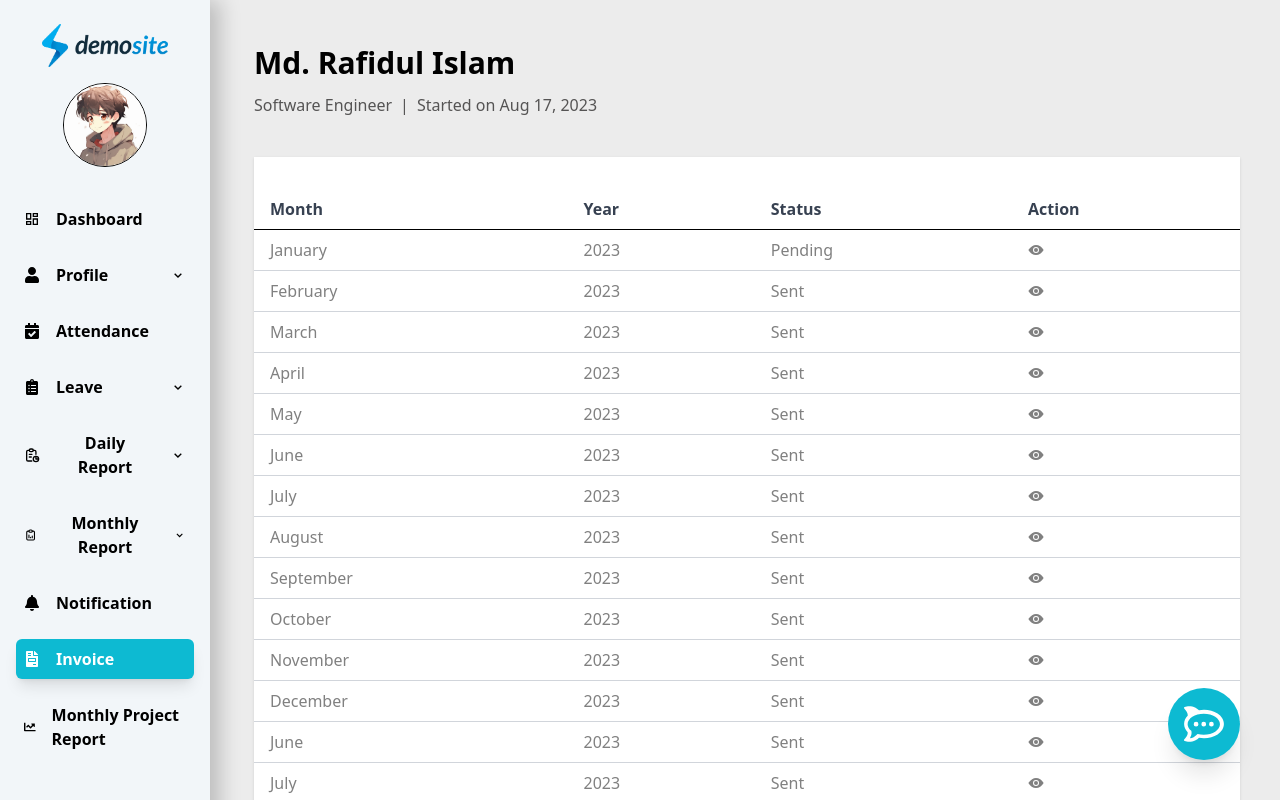
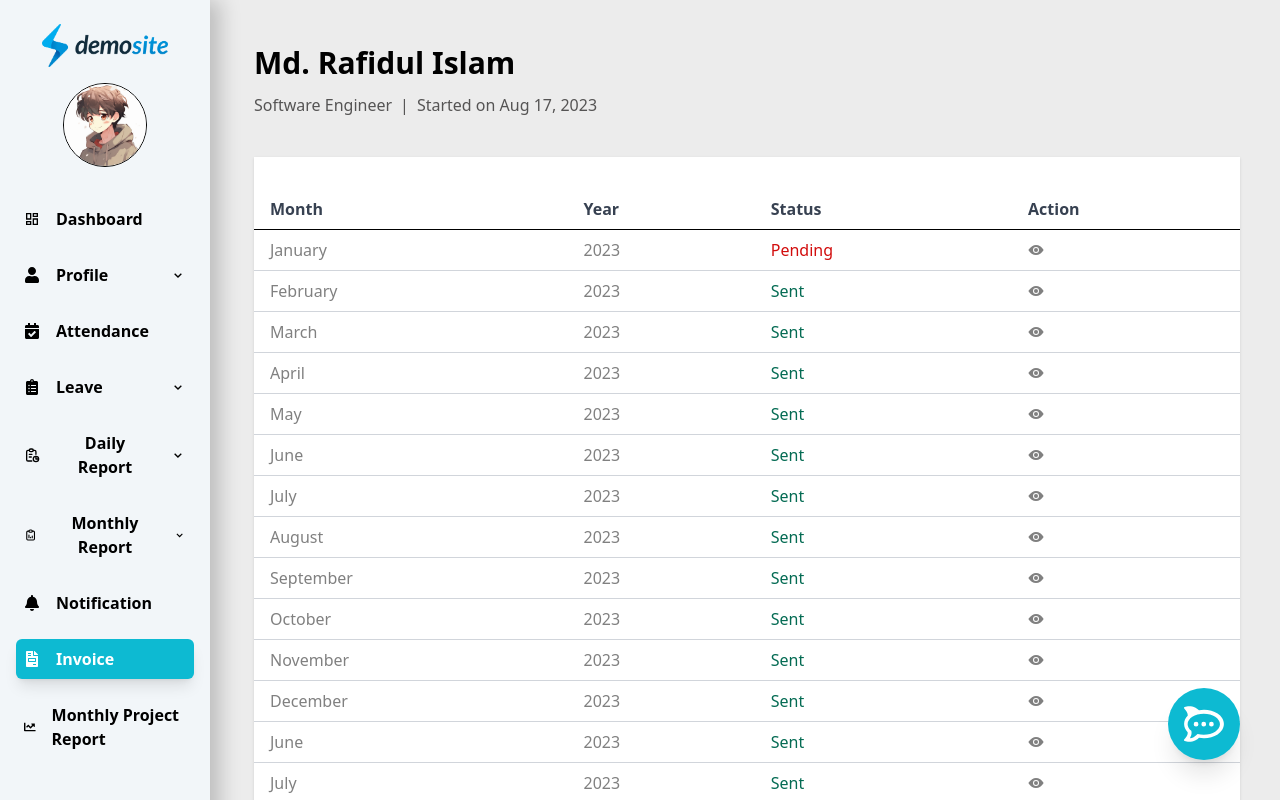
Before and after one commit to Rafidulemon/hr_mgt, a React (Vite) app: page /invoice in a window 1280 px wide. Shown: the top 800 px of the page. Built offline with nearby package versions, Linux system fonts and the light colour scheme.

Commit message:
pending and approved color changed

```diff
--- a/src/pages/invoice/index.tsx
+++ b/src/pages/invoice/index.tsx
@@ -132,6 +132,22 @@ const rows: Row[] = [
   },
 ];
 
+const dynamicColorValues = [
+  {
+    columnName: "Status",
+    textColors: [
+      {
+        text: "Pending",
+        color: "#D20D0D",
+      },
+      {
+        text: "Sent",
+        color: "#046B53",
+      },
+    ],
+  },
+];
+
 function InvoicePage() {
   const [currentPageData, setCurrentPageData] = useState<Row[]>();
   const navigate = useNavigate();
@@ -149,6 +165,7 @@ function InvoicePage() {
             headers={invoiceTableHeader}
             rows={currentPageData}
             onRowClick={() => navigate("/invoice/details")}
+            dynamicColorValues={dynamicColorValues}
           />
         )}
         <div>
```
Also changed, not shown: src/components/atoms/tables/Table.tsx (+9 -6 lines).
